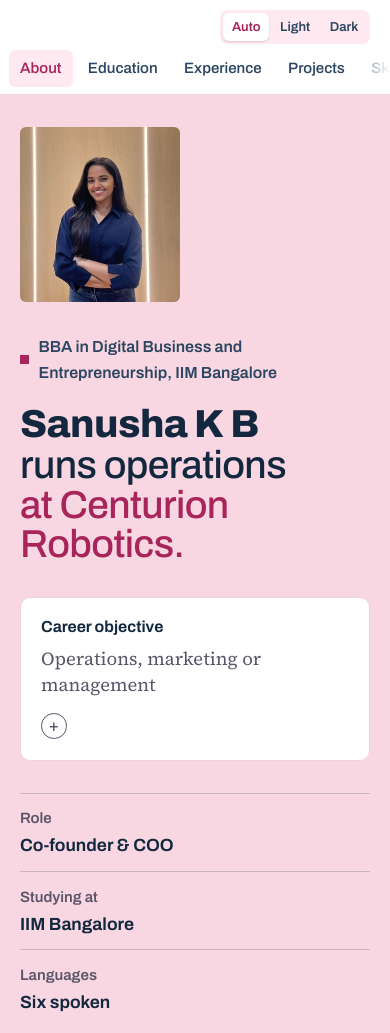
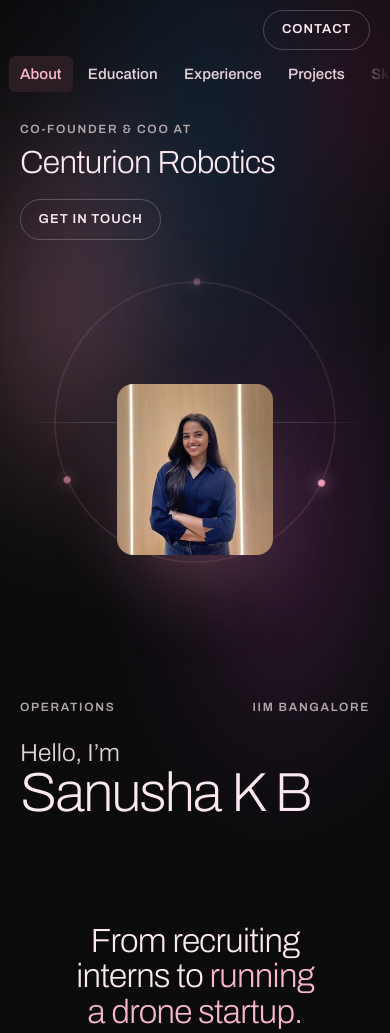
Before and after one commit to sammymaiti/sanusha-resume, a plain HTML site: page index.html in a window 390 px wide. Shown: the top 1033 px of the page. Drawn offline with Linux system fonts and the light colour scheme.

Commit message:
Cinematic dark restyle: full-screen scene with drifting glow and orbit, thin display type

```diff
--- a/index.html
+++ b/index.html
@@ -7,8 +7,8 @@
   <meta name="description" content="Sanusha K B: Co-founder and COO of Centurion Robotics, studying BBA in Digital Business and Entrepreneurship at IIM Bangalore.">
   <link rel="preconnect" href="https://fonts.googleapis.com">
   <link rel="preconnect" href="https://fonts.gstatic.com" crossorigin>
-  <link href="https://fonts.googleapis.com/css2?family=Archivo:wdth,wght@62..125,400..800&family=Source+Serif+4:opsz,wght@8..60,400..600&display=swap" rel="stylesheet">
-  <link rel="stylesheet" href="style.css?v=17">
+  <link href="https://fonts.googleapis.com/css2?family=Archivo:wdth,wght@62..125,100..800&family=Source+Serif+4:opsz,wght@8..60,400..600&display=swap" rel="stylesheet">
+  <link rel="stylesheet" href="style.css?v=19">
 </head>
 <body>
 
@@ -21,31 +21,32 @@
         <li><a href="#experience">Experience</a></li>
         <li><a href="#projects">Projects</a></li>
         <li><a href="#skills">Skills</a></li>
-        <li><a href="#contact">Contact</a></li>
       </ul>
-      <div class="theme-switch" role="radiogroup" aria-label="Colour theme">
-        <input type="radio" name="theme" id="theme-auto" checked>
-        <label for="theme-auto">Auto</label>
-        <input type="radio" name="theme" id="theme-light">
-        <label for="theme-light">Light</label>
-        <input type="radio" name="theme" id="theme-dark">
-        <label for="theme-dark">Dark</label>
-      </div>
+      <a class="nav-cta" href="#contact">Contact</a>
     </nav>
   </header>
 
   <main>
 
-    <section id="about" class="intro">
-      <div class="intro-text">
-        <p class="kicker">BBA in Digital Business and Entrepreneurship, IIM Bangalore</p>
-        <h1 class="display">
-          <span class="line"><span>Sanusha K&nbsp;B</span></span>
-          <span class="line"><span>runs operations</span></span>
-          <span class="line line-accent"><span>at Centurion Robotics.</span></span>
-        </h1>
+    <section id="about" class="about">
+      <div class="scene">
+        <div class="smoke" aria-hidden="true"></div>
+        <div class="orbit" aria-hidden="true"><span></span><span></span><span></span></div>
+        <div class="horizon" aria-hidden="true"></div>
+        <div class="scene-top">
+          <p class="tag">Co-founder &amp; COO at</p>
+          <p class="scene-word">Centurion Robotics</p>
+          <a class="pill" href="mailto:sanusha1415@gmail.com">Get in touch</a>
         </div>
-      <img src="images/sanusha.jpg" alt="Portrait of Sanusha K B" class="intro-photo" width="308" height="337">
+        <img src="images/sanusha.jpg" alt="Portrait of Sanusha K B" class="scene-photo" width="308" height="337">
+        <p class="scene-side scene-left">Operations</p>
+        <p class="scene-side scene-right">IIM Bangalore</p>
+        <h1 class="scene-name"><span class="scene-hello">Hello, I&rsquo;m</span> <span class="scene-big">Sanusha&nbsp;K&nbsp;B</span></h1>
+      </div>
+
+      <div class="statement">
+        <p class="statement-line">From recruiting interns to <em>running a drone startup.</em></p>
+        <p class="statement-sub">Studying business at IIM Bangalore while running operations at Centurion Robotics.</p>
         <dl class="facts">
           <div>
             <dt>Role</dt>
@@ -70,6 +71,7 @@
             <p>I co-founded an autonomous-drone startup and run its operations while studying business at IIM Bangalore. I want to bring that hands-on experience to growth-oriented organizations, and keep building my leadership, operational and strategic skills.</p>
           </div>
         </article>
+      </div>
     </section>
 
     <section id="education" class="section">
--- a/style.css
+++ b/style.css
@@ -1,9 +1,9 @@
 /* ==========================================================
    Sanusha K B - resume
-   Idea: a CV set like an operations record, in two colours
-   that pull against each other. Light theme: navy ink from
-   her printed resume with rose pink. Dark theme: black with
-   light pink. Pastel tints separate the skill groups.
+   Idea: a cinematic, dark profile in black and light pink:
+   a full-screen opening scene with a drifting glow and an
+   orbit around her photo, huge thin type, very little text,
+   and detail that appears on hover or tap. No JavaScript.
    Type: Archivo (variable width) for names, labels and
    headings; Source Serif 4 for reading text.
    ========================================================== */
@@ -14,7 +14,7 @@
    (system setting, or the Auto / Light / Dark switch below)
    flips the whole palette, scrollbars and form controls included. */
 :root {
-  color-scheme: light dark;
+  color-scheme: dark;            /* the site is dark; print switches to light */
 
   /* colour: navy */
   --navy: #13283e;                              /* navy from the printed resume */
@@ -28,8 +28,8 @@
 
   /* colour: rose */
   --paper: light-dark(#fdf2f5, #0b0b0d);        /* blush page / black */
-  --surface: light-dark(#ffffff, #161618);
-  --line: light-dark(#efd3dc, #2e2a2d);
+  --surface: light-dark(#ffffff, #141416);
+  --line: light-dark(#efd3dc, #29252b);
   --rose-50: light-dark(#fde9ef, #2a1d24);
   --rose-100: light-dark(#f8d7e2, #f6c6d6);     /* hero band: light pink in both themes */
   --signal: light-dark(#e0457b, #f49ab8);       /* markers, underlines, progress, focus */
@@ -66,18 +66,9 @@
   /* space and shape */
   --page: 72rem;
   --gutter: clamp(1.25rem, 4vw, 2.75rem);
-  --radius-card: 10px;
+  --radius-card: 16px;
   --radius-photo: 6px;
   --ease: cubic-bezier(0.2, 0.7, 0.2, 1);
-}
-
-/* the theme switch: no JavaScript, just :has() on the checked radio */
-:root:has(#theme-light:checked) {
-  color-scheme: light;
-}
-
-:root:has(#theme-dark:checked) {
-  color-scheme: dark;
 }
 
 /* width of the fade on the phone nav row; animated by its own scroll
@@ -132,9 +123,10 @@ h3 {
 }
 
 h2 {
-  font-size: var(--step-2);
-  font-stretch: 112%;
-  font-weight: 700;
+  font-size: clamp(2rem, 1.3rem + 2.4vw, 3.2rem);
+  font-stretch: 100%;
+  font-weight: 300;
+  letter-spacing: -0.02em;
 }
 
 h3 {
@@ -186,7 +178,8 @@ img {
 
 /* ---------- 3. ID selectors: one-off page regions ---------- */
 #top {
-  position: sticky;
+  position: fixed;
+  inset-inline: 0;
   top: 0;
   z-index: 10;
 }
@@ -207,8 +200,26 @@ img {
 
 /* ---------- 4. Navigation (Flexbox) ---------- */
 .site-header {
-  background: var(--surface);
+  background: rgb(11 11 13 / 0.86);
   border-block-end: 1px solid var(--line);
+  backdrop-filter: blur(14px);
+}
+
+/* over the opening scene the bar is clear; it turns solid as you scroll */
+@supports (animation-timeline: scroll()) {
+  .site-header {
+    animation: bar-solid linear both;
+    animation-timeline: scroll(root block);
+    animation-range: 0px 60vh;
+  }
+
+  @keyframes bar-solid {
+    from {
+      background: rgb(11 11 13 / 0);
+      border-block-end-color: transparent;
+      backdrop-filter: blur(0);
+    }
+  }
 }
 
 /* reading progress: a thin orange line under the bar, driven by page scroll */
@@ -240,8 +251,6 @@ img {
   align-items: center;
   justify-content: space-between;
   gap: 1rem 2rem;
-  max-width: var(--page);
-  margin-inline: auto;
   padding: 0.9rem var(--gutter);
   font-family: var(--font-ui);
 }
@@ -262,44 +271,6 @@ img {
   list-style: none;
 }
 
-/* Auto / Light / Dark: three radios styled as a segmented control */
-.theme-switch {
-  display: flex;
-  flex-shrink: 0;
-  gap: 2px;
-  padding: 3px;
-  border-radius: 8px;
-  background: var(--rose-50);
-}
-
-.theme-switch input {
-  position: absolute;
-  width: 1px;
-  height: 1px;
-  opacity: 0;
-}
-
-.theme-switch label {
-  padding: 0.25rem 0.55rem;
-  border-radius: 6px;
-  color: var(--ink-soft);
-  font-size: 0.8125rem;
-  font-weight: 600;
-  cursor: pointer;
-  transition: background-color 160ms var(--ease), color 160ms var(--ease);
-}
-
-.theme-switch input:checked + label {
-  background: var(--surface);
-  color: var(--signal-text);
-  box-shadow: 0 1px 2px rgb(0 0 0 / 0.14);
-}
-
-.theme-switch input:focus-visible + label {
-  outline: 2px solid var(--signal);
-  outline-offset: 1px;
-}
-
 .nav-links a {
   display: block;
   padding: 0.4rem 0.7rem;
@@ -316,94 +287,211 @@ img {
   color: var(--signal-text);
 }
 
-/* ---------- 5. About / intro ---------- */
-.intro {
-  display: grid;
-  grid-template-columns: minmax(0, 1fr) 17rem;
-  grid-template-areas:
-    "text  text"
-    "goal  photo"
-    "facts facts";
-  align-items: end;
-  gap: 2.5rem 4rem;
-  max-width: var(--page);
-  margin-inline: auto;
-  padding: clamp(2rem, 5vw, 4rem) var(--gutter) clamp(2.5rem, 6vw, 4.5rem);
-  /* full-bleed rose band behind a centred grid: border-image paints
-     outward 100vw on each side without adding a wrapper element */
-  border-image: linear-gradient(var(--rose-100) 0 0) fill 0 / / 0 100vw;
-  /* the band stays light pink in both themes, so its text stays dark */
-  --ink: light-dark(#13283e, #0b0b0d);
-  --ink-soft: light-dark(#2c4560, #2a2226);
-  --text: light-dark(#22303f, #141214);
-  --muted: light-dark(#5a5568, #4a3f45);
-  --surface: light-dark(#ffffff, #fff4f7);
-  --line: light-dark(#efd3dc, #e7b3c5);
-  --signal: light-dark(#e0457b, #b8295f);
-  --signal-text: light-dark(#a8245a, #8f1f4b);
-  color: var(--text);
+.nav-cta,
+.pill {
+  display: inline-block;
+  flex-shrink: 0;
+  padding: 0.55rem 1.1rem;
+  border: 1px solid rgb(255 255 255 / 0.22);
+  border-radius: 999px;
+  color: var(--ink);
+  font-family: var(--font-ui);
+  font-size: 0.8125rem;
+  font-weight: 600;
+  letter-spacing: 0.08em;
+  text-decoration: none;
+  text-transform: uppercase;
+  transition: background-color 200ms var(--ease), color 200ms var(--ease), border-color 200ms var(--ease);
 }
 
-.intro-text {
-  grid-area: text;
+.nav-cta:hover,
+.pill:hover {
+  border-color: transparent;
+  background: var(--signal);
+  color: #0b0b0d;
 }
 
-.kicker {
-  display: flex;
+/* ---------- 5. About: the opening scene ---------- */
+.scene {
+  position: relative;
+  isolation: isolate;
+  display: grid;
+  grid-template-columns: minmax(0, 1fr) auto minmax(0, 1fr);
+  grid-template-rows: auto 1fr auto;
+  grid-template-areas:
+    ".    .     top"
+    "left photo right"
+    "name name  name";
   align-items: center;
-  gap: 0.6rem;
-  margin-block-end: 1.25rem;
-  color: var(--ink-soft);
-  font-family: var(--font-ui);
-  font-size: 1rem;
-  font-weight: 600;
+  gap: 1.5rem;
+  min-height: 100svh;
+  padding: 6.5rem var(--gutter) clamp(1.5rem, 4vw, 3rem);
+  overflow: hidden;
 }
 
-.kicker::before {
-  content: "";
-  flex: none;
-  width: 0.55em;
-  height: 0.55em;
-  background: var(--signal-text);
+/* a slow, drifting glow in her two colours, made only of gradients */
+.smoke {
+  position: absolute;
+  inset: -25%;
+  z-index: -2;
+  background:
+    radial-gradient(32% 28% at 30% 42%, rgb(244 154 184 / 0.34), transparent 70%),
+    radial-gradient(30% 34% at 68% 58%, rgb(126 52 120 / 0.42), transparent 70%),
+    radial-gradient(40% 40% at 52% 30%, rgb(19 40 62 / 0.8), transparent 72%),
+    radial-gradient(26% 22% at 75% 25%, rgb(184 41 95 / 0.25), transparent 70%);
+  filter: blur(50px);
+  animation: drift 26s ease-in-out infinite alternate;
+  will-change: transform;
 }
 
-/* display headline: one sentence over three lines; each line rises
-   out of its own mask on load, a beat after the one above */
-.display {
-  font-size: clamp(2.7rem, 1.4rem + 4.6vw, 5.6rem);
-  font-stretch: 100%;
-  font-weight: 500;
-  letter-spacing: -0.015em;
-  line-height: 0.98;
+@keyframes drift {
+  0% {
+    transform: translate3d(-4%, -2%, 0) scale(1) rotate(0deg);
+  }
+  50% {
+    transform: translate3d(3%, 2%, 0) scale(1.08) rotate(8deg);
+  }
+  100% {
+    transform: translate3d(-2%, 4%, 0) scale(1.02) rotate(-6deg);
+  }
 }
 
-.display .line {
-  display: block;
+/* a thin ring around the photo, with three lights travelling on it */
+.orbit {
+  --size: min(72vmin, 40rem);
+  position: absolute;
+  inset-block-start: 50%;
+  inset-inline-start: 50%;
+  z-index: -1;
+  width: var(--size);
+  aspect-ratio: 1;
+  border: 1px solid rgb(244 154 184 / 0.22);
+  border-radius: 50%;
+  translate: -50% -50%;
+  animation: spin 70s linear infinite;
+}
+
+.orbit span {
+  position: absolute;
+  inset-block-start: 50%;
+  inset-inline-start: 50%;
+  width: 7px;
+  height: 7px;
+  margin: -3.5px;
+  border-radius: 50%;
+  background: var(--signal);
+  box-shadow: 0 0 14px var(--signal);
+  transform: rotate(var(--a, 0deg)) translateX(calc(var(--size) / 2));
+}
+
+.orbit span:nth-child(2) {
+  --a: 130deg;
+  opacity: 0.6;
+}
+
+.orbit span:nth-child(3) {
+  --a: 245deg;
+  opacity: 0.35;
+}
+
+@keyframes spin {
+  to {
+    rotate: 360deg;
+  }
+}
+
+/* a faint horizon line through the middle of the scene */
+.horizon {
+  position: absolute;
+  inset-block-start: 50%;
+  inset-inline: var(--gutter);
+  z-index: -1;
+  height: 1px;
+  background: linear-gradient(90deg, transparent, rgb(255 255 255 / 0.14) 18%, rgb(255 255 255 / 0.14) 82%, transparent);
+}
+
+.scene-top {
+  grid-area: top;
+  display: flex;
+  flex-direction: column;
+  align-items: flex-end;
+  gap: 0.5rem;
+  align-self: start;
+  justify-self: end;
+  text-align: end;
+  animation: fade-in 1.2s 0.4s var(--ease) both;
+}
+
+.tag,
+.scene-side {
+  color: var(--muted);
+  font-family: var(--font-ui);
+  font-size: 0.75rem;
+  font-weight: 600;
+  letter-spacing: 0.14em;
+  text-transform: uppercase;
+}
+
+.scene-word {
+  color: var(--ink);
+  font-family: var(--font-ui);
+  font-size: clamp(2rem, 1.2rem + 3vw, 3.6rem);
+  font-weight: 250;
+  letter-spacing: -0.02em;
+  line-height: 1;
+}
+
+.pill {
+  margin-block-start: 0.75rem;
+}
+
+.scene-photo {
+  grid-area: photo;
+  justify-self: center;
+  width: min(40vmin, 17rem);
+  aspect-ratio: 308 / 337;
+  object-fit: cover;
+  border-radius: var(--radius-card);
+  box-shadow: 0 40px 90px -30px rgb(244 154 184 / 0.45);
+  animation: fade-in 1.4s 0.2s var(--ease) both;
+}
+
+.scene-left {
+  grid-area: left;
+  justify-self: start;
+}
+
+.scene-right {
+  grid-area: right;
+  justify-self: end;
+}
+
+/* the name: huge and thin, bottom left, rising into place on load */
+.scene-name {
+  grid-area: name;
+  align-self: end;
   overflow: hidden;
   padding-block-end: 0.06em;
+  font-weight: 200;
+  line-height: 0.92;
 }
 
-.display .line:first-child {
-  font-stretch: 122%;
-  font-weight: 800;
-  white-space: nowrap;
-}
-
-.display .line > span {
+.scene-hello {
   display: block;
+  margin-block-end: 0.15em;
+  color: var(--ink-soft);
+  font-size: clamp(1.5rem, 1rem + 2.2vw, 3rem);
+  font-weight: 300;
   animation: rise 1.1s cubic-bezier(0.2, 0.8, 0.2, 1) both;
 }
 
-.display .line:nth-child(2) > span {
-  animation-delay: 0.12s;
-}
-
-.display .line:nth-child(3) > span {
-  animation-delay: 0.24s;
-}
-
-.line-accent {
-  color: var(--signal-text);
+.scene-big {
+  display: block;
+  color: var(--ink);
+  font-size: clamp(3.2rem, 1rem + 10vw, 11rem);
+  letter-spacing: -0.03em;
+  white-space: nowrap;
+  animation: rise 1.2s 0.12s cubic-bezier(0.2, 0.8, 0.2, 1) both;
 }
 
 @keyframes rise {
@@ -412,32 +500,53 @@ img {
   }
 }
 
-.intro-lede {
-  grid-area: lede;
-  max-width: 38em;
-  font-size: 1.25rem;
-  line-height: 1.55;
+@keyframes fade-in {
+  from {
+    opacity: 0;
+    scale: 0.96;
+  }
 }
 
-.intro-photo {
-  grid-area: photo;
-  align-self: end;
-  justify-self: end;
-  width: 100%;
-  max-width: 15rem;
-  aspect-ratio: 308 / 337;
-  object-fit: cover;
-  border-radius: var(--radius-photo);
-  background: var(--line);
+/* statement: one thin sentence, then the facts and the objective */
+.statement {
+  display: grid;
+  justify-items: center;
+  gap: 1.5rem;
+  max-width: var(--page);
+  margin-inline: auto;
+  padding: clamp(5rem, 12vw, 9rem) var(--gutter) clamp(3rem, 6vw, 4.5rem);
+  text-align: center;
+}
+
+.statement-line {
+  max-width: 16ch;
+  color: var(--ink);
+  font-family: var(--font-ui);
+  font-size: clamp(2.1rem, 1rem + 3.8vw, 4.6rem);
+  font-weight: 250;
+  letter-spacing: -0.02em;
+  line-height: 1.05;
+  text-wrap: balance;
+}
+
+.statement-line em {
+  color: var(--signal-text);
+  font-style: normal;
+}
+
+.statement-sub {
+  max-width: 32em;
+  color: var(--muted);
 }
 
 /* facts row: three true facts, ruled like a spec sheet */
 .facts {
-  grid-area: facts;
   display: grid;
   grid-template-columns: repeat(3, minmax(0, 1fr));
-  margin: 0;
-  border-block-start: 1px solid color-mix(in srgb, var(--ink) 20%, transparent);
+  width: 100%;
+  margin: 2rem 0 0;
+  border-block-start: 1px solid var(--line);
+  text-align: start;
 }
 
 .facts div {
@@ -447,7 +556,7 @@ img {
 
 .facts div + div {
   padding-inline-start: 1.5rem;
-  border-inline-start: 1px solid color-mix(in srgb, var(--ink) 20%, transparent);
+  border-inline-start: 1px solid var(--line);
 }
 
 .facts dt {
@@ -461,15 +570,15 @@ img {
   margin: 0.25rem 0 0;
   color: var(--ink);
   font-family: var(--font-ui);
-  font-size: 1.1rem;
-  font-stretch: 104%;
-  font-weight: 650;
-  line-height: 1.35;
+  font-size: 1.35rem;
+  font-weight: 300;
+  line-height: 1.3;
 }
 
 .objective {
-  grid-area: goal;
+  width: 100%;
   max-width: 44rem;
+  text-align: start;
 }
 
 .objective h2 {
@@ -477,6 +586,7 @@ img {
   font-size: 1rem;
   font-stretch: 100%;
   font-weight: 650;
+  letter-spacing: 0;
 }
 
 .objective p {
@@ -640,10 +750,12 @@ img {
   line-height: 1.45;
 }
 
-/* Centurion Robotics: the navy card */
+/* Centurion Robotics: a navy panel lit by a rose glow */
 .job-current {
   border-color: var(--navy-edge);
-  background: var(--navy);
+  background:
+    radial-gradient(120% 160% at 100% 0%, rgb(184 41 95 / 0.5), transparent 55%),
+    var(--navy);
   color: var(--on-ink);
   padding: clamp(1.5rem, 3.5vw, 2.5rem);
 }
@@ -700,7 +812,7 @@ img {
   grid-area: lead;
   padding: clamp(1.5rem, 3.5vw, 2.5rem);
   border-color: var(--rose-600);
-  background: var(--rose-600);
+  background: linear-gradient(140deg, #c43369, #6e1438);
   color: #ffffff;
 }
 
@@ -1081,11 +1193,6 @@ img {
     position: static;
   }
 
-  .intro {
-    grid-template-columns: minmax(0, 1fr) 13rem;
-    gap: 2rem 2.5rem;
-  }
-
   .bento {
     grid-template-columns: minmax(0, 1fr);
     grid-template-areas:
@@ -1102,6 +1209,10 @@ img {
     flex-wrap: wrap;
     gap: 0.35rem 1rem;
     padding-block: 0.6rem 0.45rem;
+  }
+
+  .nav-cta {
+    margin-inline-start: auto;
   }
 
   .nav-links {
@@ -1136,14 +1247,21 @@ img {
 }
 
 @media (max-width: 700px) {
-  .intro {
-    grid-template-columns: minmax(0, 1fr);
+  .scene {
+    grid-template-columns: repeat(2, minmax(0, 1fr));
+    grid-template-rows: auto 1fr auto auto;
     grid-template-areas:
-      "photo"
-      "text"
-      "goal"
-      "facts";
-    align-items: start;
+      "top   top"
+      "photo photo"
+      "left  right"
+      "name  name";
+    padding-block-start: 7.5rem;
+  }
+
+  .scene-top {
+    align-items: flex-start;
+    justify-self: start;
+    text-align: start;
   }
 
   .facts {
@@ -1153,25 +1271,11 @@ img {
   .facts div + div {
     padding-inline-start: 0;
     border-inline-start: 0;
-    border-block-start: 1px solid color-mix(in srgb, var(--ink) 20%, transparent);
+    border-block-start: 1px solid var(--line);
   }
 
   .facts div {
     padding-block: 0.8rem;
-  }
-
-  .intro-photo {
-    justify-self: start;
-    width: 10rem;
-  }
-
-  .display {
-    font-size: clamp(2.1rem, 10vw, 3rem);
-  }
-
-  .display .line:first-child {
-    font-stretch: 108%;
-    white-space: nowrap;
   }
 
   .edu-grid {
@@ -1242,10 +1346,10 @@ img {
    and the small name in the bar fades in to take over */
 @supports (animation-timeline: scroll()) {
   @media (prefers-reduced-motion: no-preference) {
-    .display .line:first-child {
+    .scene-name {
       animation: name-narrow linear both;
       animation-timeline: scroll(root block);
-      animation-range: 0px 420px;
+      animation-range: 0px 70vh;
     }
 
     .nav-brand {
@@ -1257,8 +1361,8 @@ img {
 
   @keyframes name-narrow {
     to {
-      font-stretch: 96%;
-      letter-spacing: -0.02em;
+      font-stretch: 70%;
+      opacity: 0.25;
     }
   }
 
@@ -1275,7 +1379,12 @@ img {
     scroll-behavior: auto;
   }
 
-  .display .line > span {
+  .scene-hello,
+  .scene-big,
+  .scene-top,
+  .scene-photo,
+  .smoke,
+  .orbit {
     animation: none;
   }
 
@@ -1288,9 +1397,29 @@ img {
 
 /* ---------- 11. Print: the site doubles as a paper CV ---------- */
 @media print {
-  :root,
-  :root:has(#theme-dark:checked) {
+  :root {
     color-scheme: light;
+  }
+
+  .smoke,
+  .orbit,
+  .horizon,
+  .pill,
+  .scene-side {
+    display: none;
+  }
+
+  .scene {
+    min-height: 0;
+    padding: 0 0 1rem;
+  }
+
+  .scene-big {
+    font-size: 3rem;
+  }
+
+  .statement {
+    padding-block: 1rem;
   }
 
   @page {
@@ -1331,13 +1460,12 @@ img {
   }
 
   .nav-brand,
-  .display .line,
-  .display .line > span {
+  .scene-name,
+  .scene-hello,
+  .scene-big,
+  .scene-top,
+  .scene-photo {
     animation: none;
-  }
-
-  .intro {
-    gap: 1rem 2rem;
   }
 
   h2,
@@ -1345,7 +1473,6 @@ img {
     break-after: avoid;
   }
 
-  .intro,
   .section,
   .site-footer {
     padding-block: 1rem;
@@ -1362,10 +1489,6 @@ img {
   .job-current h3,
   .tile-lead h3 {
     color: var(--ink);
-  }
-
-  .intro {
-    border-image: none;
   }
 
   .tile-lead,
```
Lines whose indentation alone changed are shown as unchanged.
